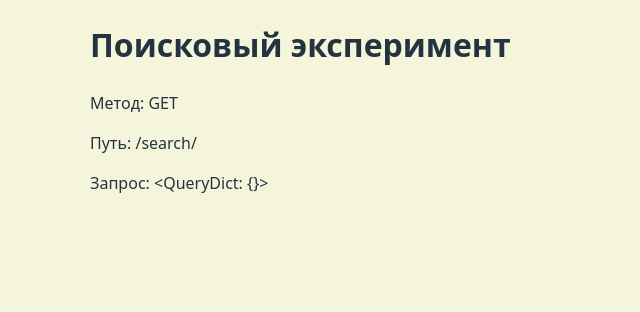
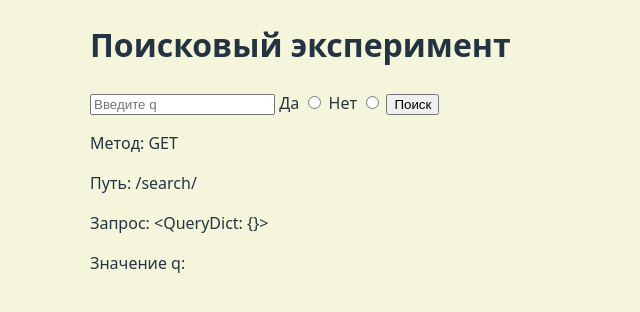
Before and after one commit to Evgen88Brown/Python_Django, a Django app: page /search/ in a window 1280 px wide. Shown: the part 48-360 px from the top of the page, without its empty margins (0-640 px from the left). Run offline with Django 5.2, Linux system fonts and the light colour scheme.

Commit message:
lesson_51: Продолжили эксперимент с поисковой UI-шкой. Сделали форму с полями ввода, а также с радиокнопкой. Посмотрели, как можно отображать данные, добытые из объекта, на странице, а также как комбинируется поисковый запрос из GET-запроса.

```diff
--- a/blog/templates/blog/search_experiment.html
+++ b/blog/templates/blog/search_experiment.html
@@ -1,8 +1,18 @@
 {% extends "blog/base.html" %}
 {% block content %}
 <h1>Поисковый эксперимент</h1>
-
+<form action="{% url 'post_search' %}" method="get">
+<input type="text" placeholder="Введите q" name="q" value="{{ q_value }}"/>
+<label for="kompot_yes">Да</label>
+<input type="radio" name="kompot" value="yes" id="kompot_yes" {% if kompot_value == "yes "%}
+checked {% endif%}>
+<label for="kompot_no">Нет</label>
+<input type="radio" name="kompot" value="no" id="kompot_no" {% if kompot_value == "no "%}
+checked {% endif%}>
+    <button tupe="submit">Поиск</button>
+</form>
 <p>Метод: {{ query_method }}</p>
 <p>Путь: {{ query_path }}</p>
 <p>Запрос: {{ query_dict }}</p>
+<p>Значение q: {{ q_value }}</p>
 {% endblock %}
--- a/blog/views.py
+++ b/blog/views.py
@@ -60,10 +60,15 @@ def search_experiment(request):
     query_method = request.method
     query_dict = request.GET
     query_path = request.path
+    query = query_dict.get("q", "")
+    kompot = query_dict.get("kompot", "нет компота")
 
     context = {
         "query_method": query_method,
         "query_dict": query_dict,
         "query_path": query_path,
+        "q_value": query,
+        "kompot_value": kompot
+
     }
     return render(request, "blog/search_experiment.html", context)
```
